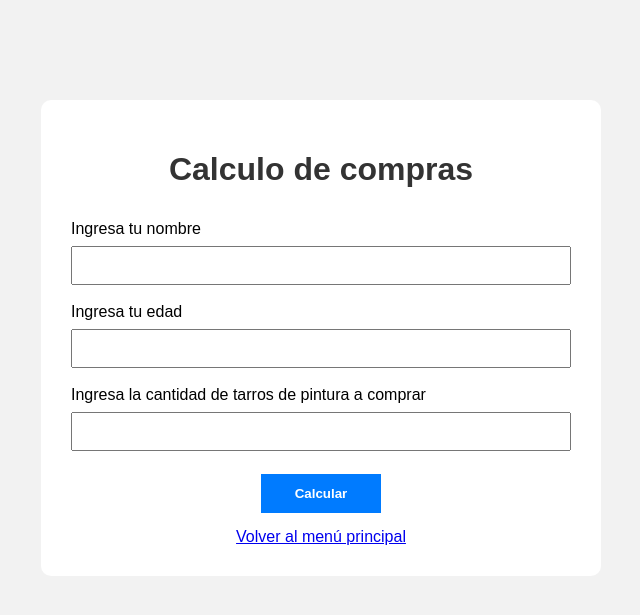
After one commit to MatiasFeliu/examen_programacion_web, a Flask app: template templates/ejercicio1.html in a window 1280 px wide. The commit adds this page. Shown: the top 615 px of the page, without its empty margins (319-959 px from the left). Run offline with Flask 3, Linux system fonts and the light colour scheme; the template is opened without the code that fills it, so the values that code supplies are empty.

Commit message:
Se implementa ejercicio 1 de compra de pinturas

```diff
--- a/main.py
+++ b/main.py
@@ -1,4 +1,4 @@
-from flask import Flask, render_template
+from flask import Flask, render_template, request
 
 app = Flask(__name__)
 
@@ -8,9 +8,35 @@ def inicio():
     return render_template("index.html")
 
 
-@app.route("/ejercicio1")
+@app.route("/ejercicio1", methods=["GET", "POST"])
 def ejercicio1():
-    return "Ejercicio 1: Compra de pinturas"
+    if request.method == "POST":
+        nombre = request.form["nombre"]
+        edad = int(request.form["edad"])
+        cantidad = int(request.form["cantidad"])
+
+        precio_tarro = 9000
+        total = cantidad * precio_tarro
+
+        if edad < 18:
+            porcentaje_descuento = 0
+        elif edad <= 30:
+            porcentaje_descuento = 0.15
+        else:
+            porcentaje_descuento = 0.25
+
+        descuento = total * porcentaje_descuento
+        total_pagar = total - descuento
+
+        return render_template(
+            "ejercicio1.html",
+            nombre=nombre,
+            total=total,
+            descuento=descuento,
+            total_pagar=total_pagar
+        )
+
+    return render_template("ejercicio1.html")
 
 
 @app.route("/ejercicio2")
--- a/static/css/estilos.css
+++ b/static/css/estilos.css
@@ -55,3 +55,54 @@ p {
 .boton:hover {
     opacity: 0.85;
 }
+
+form {
+    display: flex;
+    flex-direction: column;
+    gap: 8px;
+    text-align: left;
+}
+
+form label {
+    display: block;
+    margin-top: 10px;
+}
+
+form input {
+    width: 100%;
+    padding: 10px;
+    box-sizing: border-box;
+}
+
+form .boton {
+    width: 120px;
+    height: auto;
+    padding: 12px;
+    margin: 15px auto;
+    cursor: pointer;
+}
+
+
+.boton-calcular {
+    width: 120px;
+    padding: 12px;
+    margin: 15px auto;
+    background-color: #007bff;
+    color: white;
+    border: none;
+    cursor: pointer;
+    font-weight: bold;
+}
+
+.boton-calcular:hover {
+    background-color: #0056b3;
+}
+
+.resultado {
+    text-align: left;
+    margin-top: 20px;
+}
+
+.resultado p {
+    margin: 12px 0;
+}
--- /dev/null
+++ b/templates/ejercicio1.html
@@ -0,0 +1,39 @@
+{% extends "base.html" %}
+
+{% block titulo %}Calculo de compras{% endblock %}
+
+{% block contenido %}
+
+<div class="contenedor">
+    <h1>Calculo de compras</h1>
+
+    <form action="{{ url_for('ejercicio1') }}" method="POST">
+
+        <label for="nombre">Ingresa tu nombre</label>
+        <input type="text" id="nombre" name="nombre" required>
+
+        <label for="edad">Ingresa tu edad</label>
+        <input type="number" id="edad" name="edad" min="0" required>
+
+        <label for="cantidad">Ingresa la cantidad de tarros de pintura a comprar</label>
+        <input type="number" id="cantidad" name="cantidad" min="1" required>
+
+        <button type="submit" class="boton-calcular">
+            Calcular
+        </button>
+
+    </form>
+
+    {% if total is defined %}
+        <div class="resultado">
+            <p><strong>Nombre del cliente:</strong> {{ nombre }}</p>
+            <p><strong>Total sin descuento:</strong> ${{ "{:,.0f}".format(total).replace(",", ".") }}</p>
+            <p><strong>El descuento es:</strong> ${{ "{:,.0f}".format(descuento).replace(",", ".") }}</p>
+            <p><strong>El total a pagar es:</strong> ${{ "{:,.0f}".format(total_pagar).replace(",", ".") }}</p>
+        </div>
+    {% endif %}
+
+    <a href="{{ url_for('inicio') }}">Volver al menú principal</a>
+</div>
+
+{% endblock %}
```
